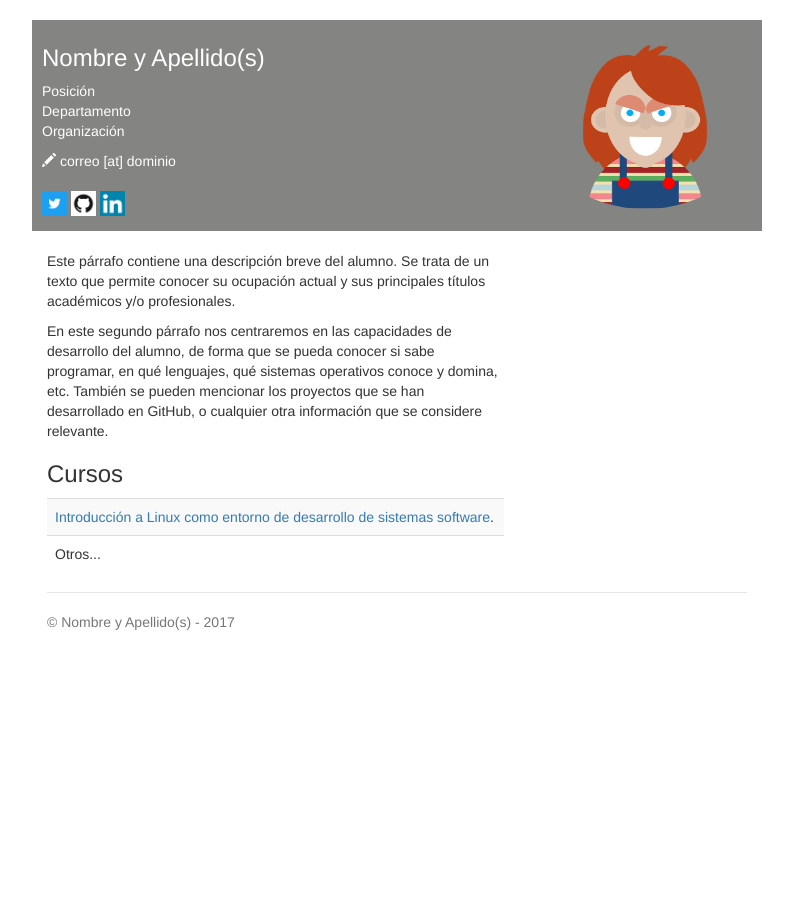
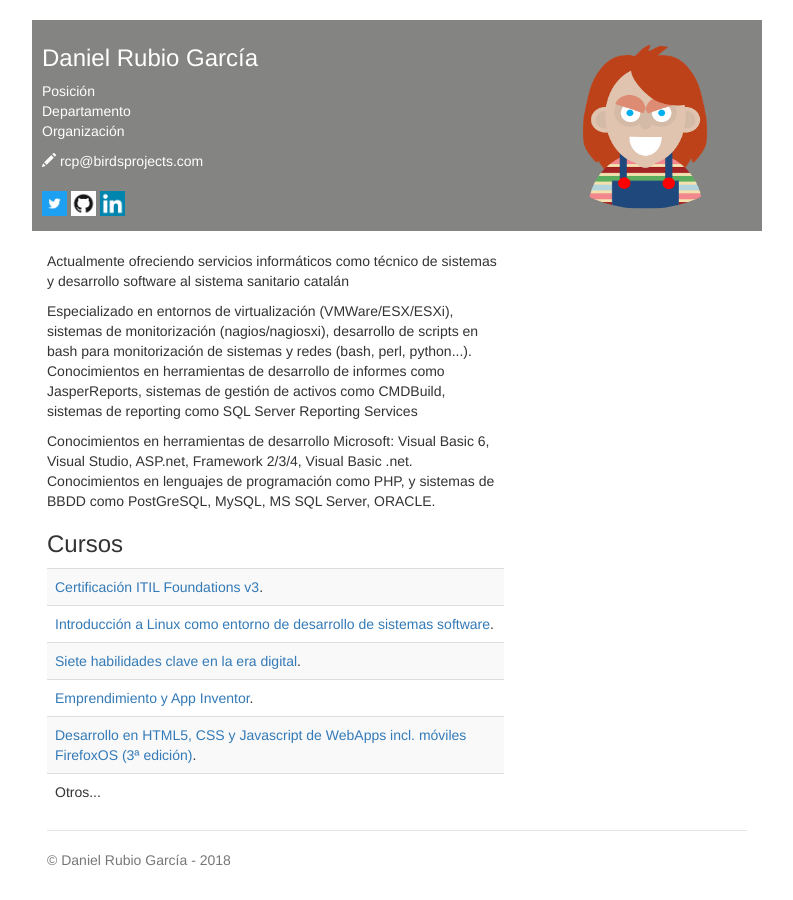
Before and after one commit to errecepe/errecepe.github.io, a plain HTML site: page index.html in a window 1280 px wide. Shown: the whole page, without its empty margins (243-1036 px from the left). Before the commit the page ends 800 px from the top, so only its background shows below. Drawn offline with nearby package versions, Linux system fonts and the light colour scheme.

Commit message:
Versión personalizada de mi sitio web

```diff
--- a/index.html
+++ b/index.html
@@ -8,7 +8,7 @@
     <meta name="author" content="Nombre y Apellido(s)">
 
     <!--Sustituir por los datos del alumno-->
-    <title>Nombre y Apellido(s)</title>
+    <title>Daniel Rubio García</title>
 
     <link href="css/bootstrap.min.css" rel="stylesheet">
     <link href="css/style.css" rel="stylesheet">
@@ -17,7 +17,7 @@
   <body>
     <div class="container header-bar">
       <!--Sustituir por los datos del alumno-->
-      <h3>Nombre y Apellido(s) <span><img style="width: 214px; height: 164px;" class='img-circle' alt="Nombre y Apellido(s)" src="img/foto.png" align="right"></span></h3>
+      <h3>Daniel Rubio García<span><img style="width: 214px; height: 164px;" class='img-circle' alt="Daniel Rubio García" src="img/foto.png" align="right"></span></h3>
       <p>
         <!--Sustituir por los datos del alumno-->
         Posición<br>
@@ -26,28 +26,35 @@
       </p>
       <address>
         <!--Sustituir por los datos del alumno-->
-        <span class='glyphicon glyphicon-pencil'></span> correo [at] dominio <br>
+        <span class='glyphicon glyphicon-pencil'></span> rcp@birdsprojects.com <br>
       </address>
 
       <!--Sustituir por los datos del alumno-->
-      <p><a href="http://twitter.com/usuario" target="blank"><img src="img/twitter-icon.jpg" width=25></a>
+      <p><a href="http://twitter.com/errecepe" target="blank"><img src="img/twitter-icon.jpg" width=25></a>
       <!--Sustituir por los datos del alumno-->
-      <a href="http://github.com/usuario" target="blank"><img src="img/github-icon.png" width=25></a>
+      <a href="http://github.com/errecepe" target="blank"><img src="img/github-icon.png" width=25></a>
       <!--Sustituir por los datos del alumno-->
-      <a href="https://es.linkedin.com/in/usuario" target="blank"><img src="img/linkedin-icon.png" width=25></a>
+      <a href="https://es.linkedin.com/in/drubiogarcia" target="blank"><img src="img/linkedin-icon.png" width=25></a>
     </div>
 
     <div class="container">
       <div class='row'>
         <div class='col-sm-8'>
           <br>
-          <p>Este párrafo contiene una descripción breve del alumno. Se trata de un texto que permite conocer su ocupación actual y sus principales títulos académicos y/o profesionales.  </p>
+          <p>Actualmente ofreciendo servicios informáticos como técnico de sistemas y desarrollo software al sistema sanitario catalán</p>
 
-          <p>En este segundo párrafo nos centraremos en las capacidades de desarrollo del alumno, de forma que se pueda conocer si sabe programar, en qué lenguajes, qué sistemas operativos conoce y domina, etc. También se pueden mencionar los proyectos que se han desarrollado en GitHub, o cualquier otra información que se considere relevante.</p>
+          <p>Especializado en entornos de virtualización (VMWare/ESX/ESXi), sistemas de monitorización (nagios/nagiosxi), desarrollo de scripts en bash para monitorización de sistemas y redes (bash, perl, python...).
+          Conocimientos en herramientas de desarrollo de informes como JasperReports, sistemas de gestión de activos como CMDBuild, sistemas de reporting como SQL Server Reporting Services</p>
+          Conocimientos en herramientas de desarrollo Microsoft: Visual Basic 6, Visual Studio, ASP.net, Framework 2/3/4, Visual Basic .net.
+          Conocimientos en lenguajes de programación como PHP, y sistemas de BBDD como PostGreSQL, MySQL, MS SQL Server, ORACLE.
 
           <h3>Cursos</h3>
           <table class='table table-striped'>
+          	<tr><td><a href="https://www.miriadax.net" target="blank">Certificación ITIL Foundations v3</a>.</td></tr>
             <tr><td><a href="https://www.miriadax.net" target="blank">Introducción a Linux como entorno de desarrollo de sistemas software</a>.</td></tr>
+            <tr><td><a href="https://www.miriadax.net" target="blank">Siete habilidades clave en la era digital</a>.</td></tr>
+            <tr><td><a href="https://www.miriadax.net" target="blank">Emprendimiento y App Inventor</a>.</td></tr>
+            <tr><td><a href="https://www.miriadax.net" target="blank">Desarrollo en HTML5, CSS y Javascript de WebApps incl. móviles FirefoxOS (3ª edición)</a>.</td></tr>
             <tr><td>Otros...</td></tr>
           </table>
         </div>
@@ -55,7 +62,7 @@
 
       <footer class="footer">
         <!--Sustituir por los datos del alumno-->
-        <p>&copy; Nombre y Apellido(s) - 2017</p>
+        <p>&copy; Daniel Rubio García - 2018</p>
       </footer>
 
     </div>
```
